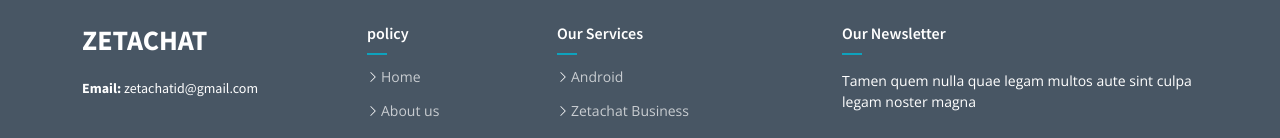
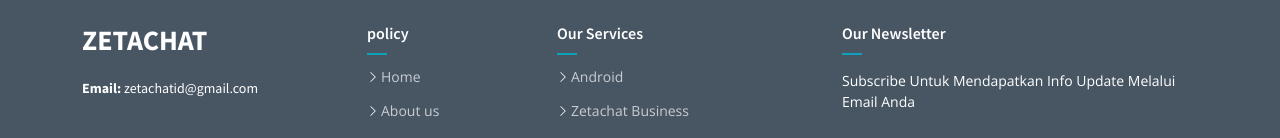
Before and after one commit to jiolkjmdnfsfc312/bl-og-ze-ta-chat, a plain HTML site: page index.html in a window 1280 px wide. Shown: the part 436-574 px from the top of the page. Drawn offline with nearby package versions, Linux system fonts and the light colour scheme.

Commit message:
first commit

```diff
--- a/index.html
+++ b/index.html
@@ -118,7 +118,7 @@
 
           <div class="col-lg-4 col-md-6 footer-newsletter">
             <h4>Our Newsletter</h4>
-            <p>Tamen quem nulla quae legam multos aute sint culpa legam noster magna</p>
+            <p>Subscribe Untuk Mendapatkan Info Update Melalui Email Anda</p>
             <form action="" method="post">
               <input type="email" name="email"><input type="submit" value="Subscribe">
             </form>
```
